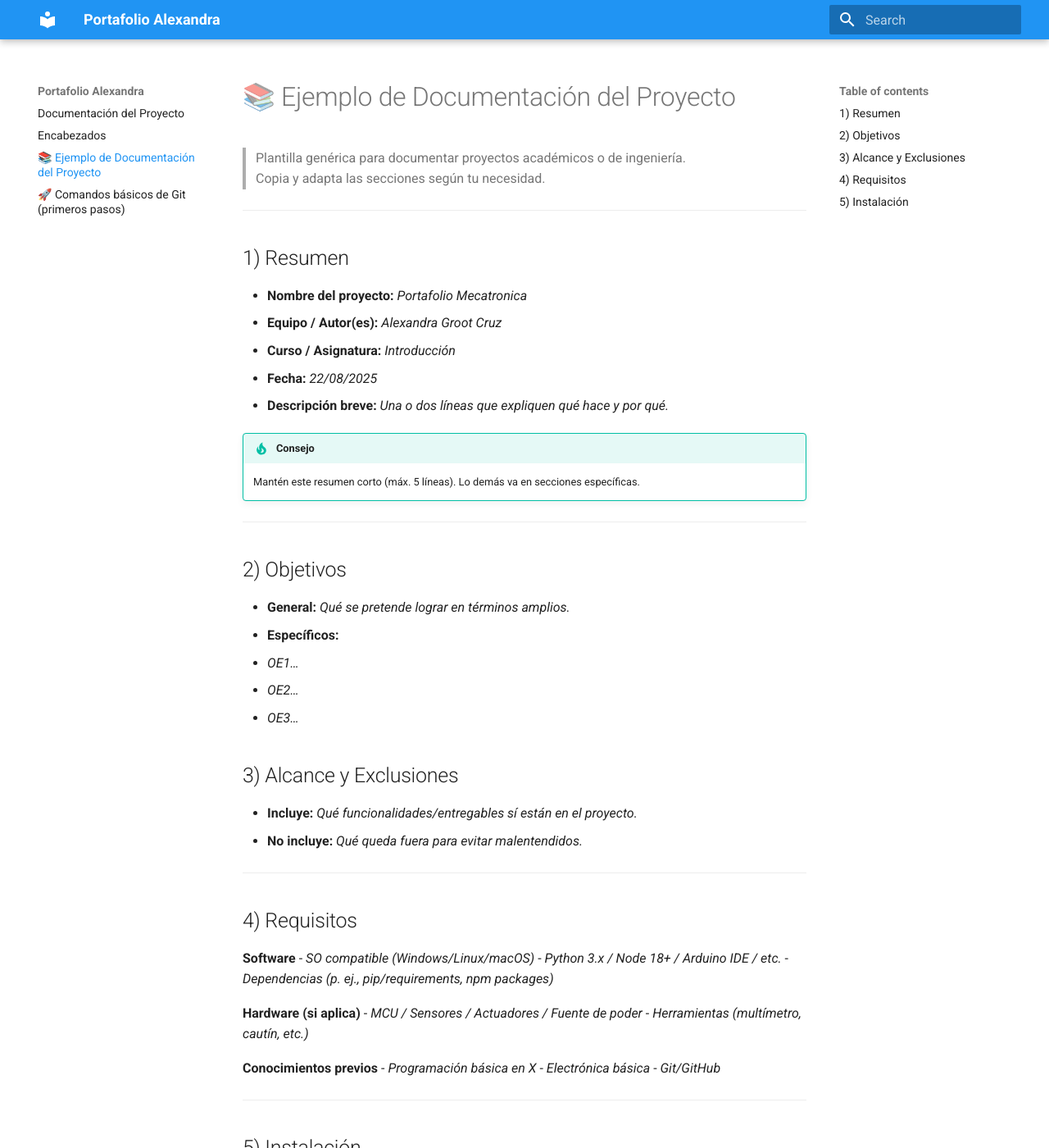
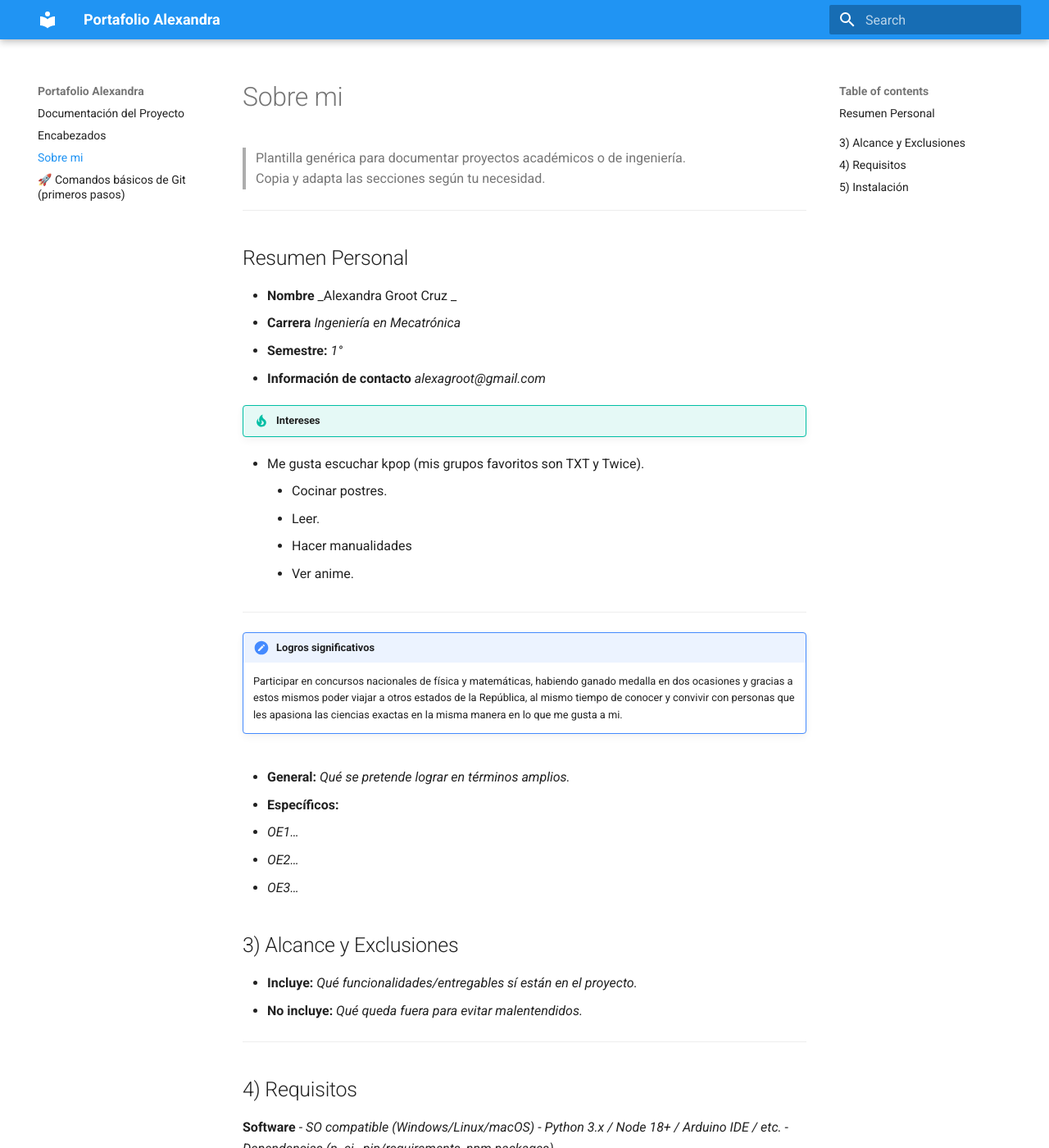
Before and after one commit to alejandragroot-prog/portafolio.iberpue, an MkDocs documentation site: the page built from docs/ejemplo.md, in a window 1280 px wide and 1400 px high. Shown: the whole window at 82% size. Built offline with MkDocs 1.6.1 and Material for MkDocs 9.7.7, drawn with Linux system fonts in a browser that asks for light colours.

Commit message:
Update ejemplo.md

```diff
--- a/docs/ejemplo.md
+++ b/docs/ejemplo.md
@@ -1,24 +1,28 @@
-# 📚 Ejemplo de Documentación del Proyecto
+# Sobre mi
 
 > Plantilla genérica para documentar proyectos académicos o de ingeniería.
 > Copia y adapta las secciones según tu necesidad.
 
 ---
 
-## 1) Resumen
+## Resumen Personal
 
-- **Nombre del proyecto:** _Portafolio Mecatronica_
-- **Equipo / Autor(es):** _Alexandra Groot Cruz_
-- **Curso / Asignatura:** _Introducción_
-- **Fecha:** _22/08/2025_
-- **Descripción breve:** _Una o dos líneas que expliquen qué hace y por qué._
+- **Nombre** _Alexandra Groot Cruz _
+- **Carrera** _Ingeniería en Mecatrónica_
+- **Semestre:** _1°_
+- **Información de contacto** _alexagroot@gmail.com_
 
-!!! tip "Consejo"
-    Mantén este resumen corto (máx. 5 líneas). Lo demás va en secciones específicas.
+!!! tip "Intereses"
+ * Me gusta escuchar kpop (mis grupos favoritos son TXT y Twice).
+    * Cocinar postres.
+    * Leer.
+    * Hacer manualidades
+    * Ver anime.
 
 ---
-
-## 2) Objetivos
+!!! note "Logros significativos"
+    Participar en concursos nacionales de física y matemáticas, habiendo ganado medalla en dos ocasiones y gracias a estos mismos poder viajar a otros estados de la República, al mismo tiempo de conocer y convivir con personas que les apasiona las ciencias exactas en la misma manera en lo que me gusta a mi.
+##
 
 - **General:** _Qué se pretende lograr en términos amplios._
 - **Específicos:**
```
